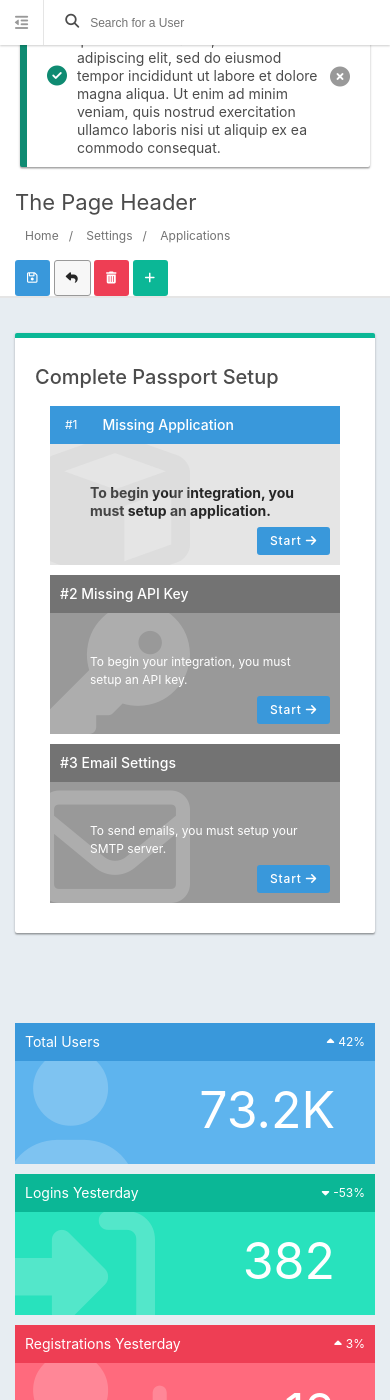
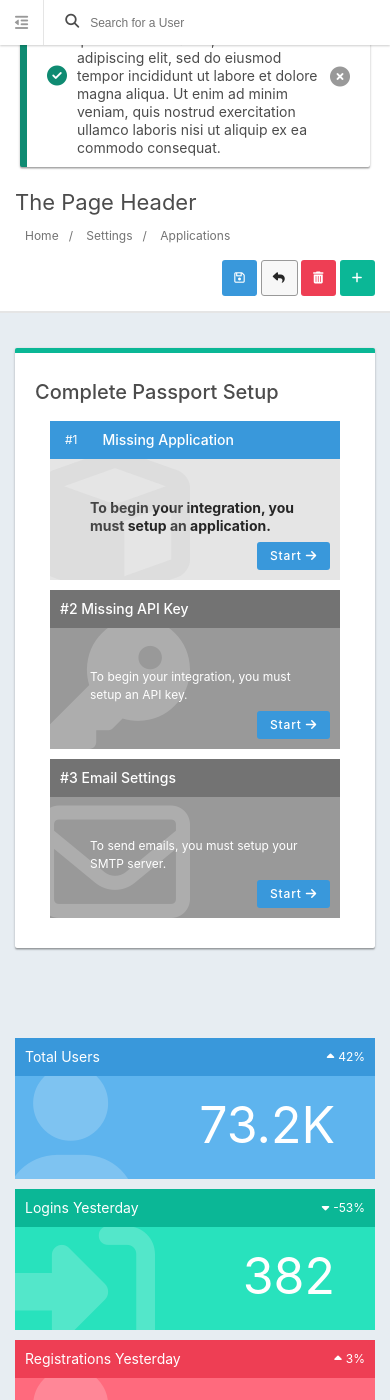
Before and after one commit to FusionAuth/fusionauth-style, a Jekyll site: the page built from index.md, in a window 390 px wide and 1400 px high, scrolled down 304 px. Built offline with Jekyll 4.4.1, drawn with Linux system fonts in a browser that asks for light colours; nearby versions of some CDN libraries.

Commit message:
Added some padding and moved the buttons on mobile

```diff
--- a/_sass/application.scss
+++ b/_sass/application.scss
@@ -351,7 +351,7 @@ body > main {
   header.page-header {
     background: $page-header-background-color;
     border-bottom: 2px solid $page-header-border-color;
-    padding: 0;
+    padding: 0 0 15px 0;
 
     h1 {
       color: $page-header-color;
@@ -392,11 +392,7 @@ body > main {
     }
 
     .buttons {
-      text-align: left;
-
-      @media (min-width: 640px) {
-        text-align: right;
-      }
+      text-align: right;
     }
 
     @media (min-width: 750px) {
```
